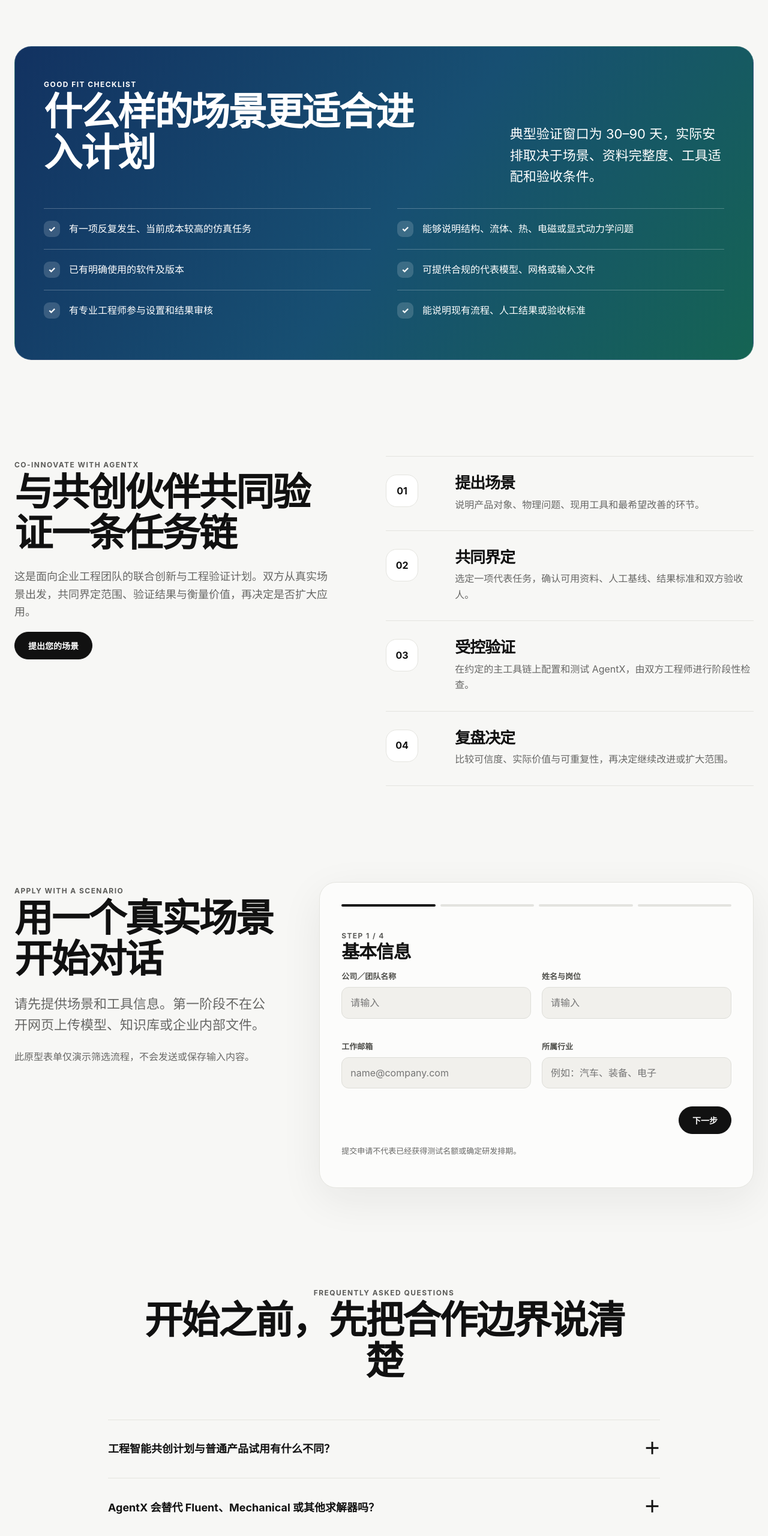
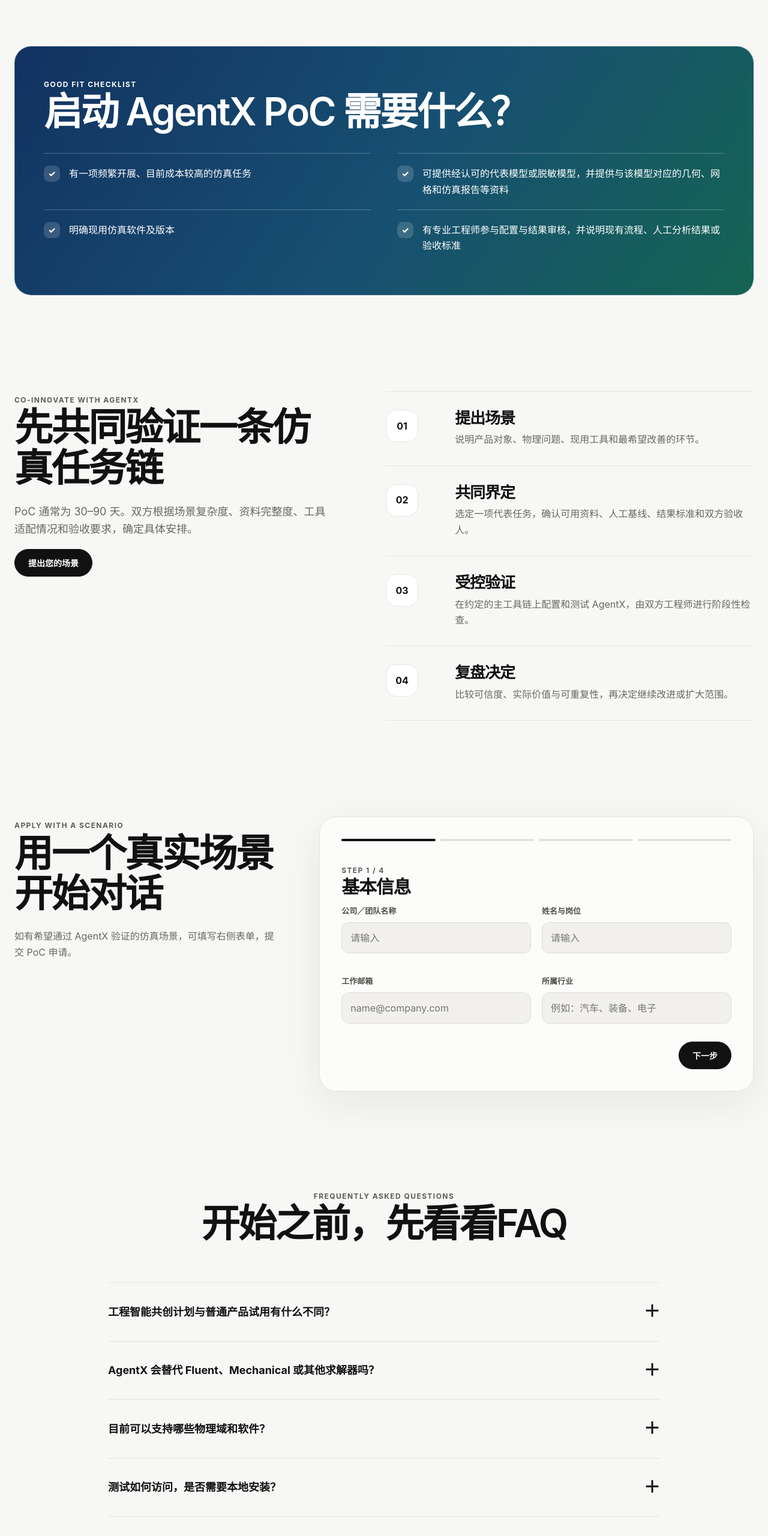
Before and after one commit to Beijington/AgentX, a plain HTML site: page index.html in a window 1280 px wide. Shown: the part 5540-8100 px from the top of the page at 60% size. Drawn offline with Linux system fonts and the light colour scheme.

Commit message:
更新 PoC 申请流程与官网邀请文案

```diff
--- a/index.html
+++ b/index.html
@@ -289,7 +289,8 @@
     .faq-item.open .plus { transform: rotate(45deg); }
     .plus { font-size: 27px; transition: .2s ease; }
 
-    .final-cta { text-align: center; padding: 95px 24px; border: 1px solid var(--line); border-radius: 28px; background: radial-gradient(circle at 50% 10%, rgba(107,174,255,.18), transparent 35%), radial-gradient(circle at 68% 66%, rgba(66,189,164,.14), transparent 30%), var(--panel); }
+    .final-cta { text-align: center; padding: 95px 24px; border: 1px solid #ead9ce; border-radius: 28px; background: linear-gradient(120deg, #fff1da, #f9e8dc 50%, #f4dfe7); }
+    .final-cta .dot { background: #a45e46; }
     .final-cta h2 { max-width: 800px; margin-inline: auto; }
     .final-cta p { max-width: 640px; margin: 0 auto 30px; color: var(--muted); }
     footer { padding: 34px 0 48px; border-top: 1px solid var(--line); }
@@ -569,17 +570,15 @@
 
     <section class="shell" id="fit">
       <div class="fit-panel">
-        <div class="section-intro" style="margin-bottom:0">
-          <div><div class="eyebrow">Good fit checklist</div><h2>什么样的场景更适合进入计划</h2></div>
-          <p class="lead">典型验证窗口为 30–90 天，实际安排取决于场景、资料完整度、工具适配和验收条件。</p>
+        <div>
+          <div class="eyebrow">Good fit checklist</div>
+          <h2>启动 AgentX PoC 需要什么？</h2>
         </div>
         <div class="fit-list">
-          <div class="fit-item"><span class="check">✓</span><span>有一项反复发生、当前成本较高的仿真任务</span></div>
-          <div class="fit-item"><span class="check">✓</span><span>能够说明结构、流体、热、电磁或显式动力学问题</span></div>
-          <div class="fit-item"><span class="check">✓</span><span>已有明确使用的软件及版本</span></div>
-          <div class="fit-item"><span class="check">✓</span><span>可提供合规的代表模型、网格或输入文件</span></div>
-          <div class="fit-item"><span class="check">✓</span><span>有专业工程师参与设置和结果审核</span></div>
-          <div class="fit-item"><span class="check">✓</span><span>能说明现有流程、人工结果或验收标准</span></div>
+          <div class="fit-item"><span class="check">✓</span><span>有一项频繁开展、目前成本较高的仿真任务</span></div>
+          <div class="fit-item"><span class="check">✓</span><span>可提供经认可的代表模型或脱敏模型，并提供与该模型对应的几何、网格和仿真报告等资料</span></div>
+          <div class="fit-item"><span class="check">✓</span><span>明确现用仿真软件及版本</span></div>
+          <div class="fit-item"><span class="check">✓</span><span>有专业工程师参与配置与结果审核，并说明现有流程、人工分析结果或验收标准</span></div>
         </div>
       </div>
     </section>
@@ -588,8 +587,8 @@
       <div class="partner-grid">
         <div class="partner-sticky">
           <div class="eyebrow">Co-innovate with AgentX</div>
-          <h2>与共创伙伴共同验证一条任务链</h2>
-          <p>这是面向企业工程团队的联合创新与工程验证计划。双方从真实场景出发，共同界定范围、验证结果与衡量价值，再决定是否扩大应用。</p>
+          <h2>先共同验证一条仿真任务链</h2>
+          <p>PoC 通常为 30–90 天。双方根据场景复杂度、资料完整度、工具适配情况和验收要求，确定具体安排。</p>
           <a class="btn btn-primary" href="#apply">提出您的场景</a>
         </div>
         <div class="timeline">
@@ -606,8 +605,7 @@
         <div class="application-copy">
           <div class="eyebrow">Apply with a scenario</div>
           <h2>用一个真实场景开始对话</h2>
-          <p class="lead">请先提供场景和工具信息。第一阶段不在公开网页上传模型、知识库或企业内部文件。</p>
-          <p class="muted">此原型表单仅演示筛选流程，不会发送或保存输入内容。</p>
+          <p class="muted">如有希望通过 AgentX 验证的仿真场景，可填写右侧表单，提交 PoC 申请。</p>
         </div>
         <form class="form-card" id="partner-form" novalidate>
           <div class="progress" aria-label="申请进度"><span class="active"></span><span></span><span></span><span></span></div>
@@ -649,8 +647,6 @@
             <span class="eyebrow">Step 4 / 4</span><h3>验证条件</h3>
             <div class="field-grid">
               <div class="field"><label for="model">代表模型或输入文件</label><select id="model"><option>可以提供脱敏资料</option><option>需要进一步确认</option><option>暂时无法提供</option></select></div>
-              <div class="field"><label for="baseline">人工结果或流程基线</label><select id="baseline"><option>已有可比较基线</option><option>可以共同建立</option><option>目前没有</option></select></div>
-              <div class="field"><label for="reviewer">工程师参与审核</label><select id="reviewer"><option>已有明确审核人</option><option>可以安排</option><option>尚未确定</option></select></div>
               <div class="field"><label for="timing">期望开始时间</label><input id="timing" placeholder="例如：未来 1–3 个月"></div>
               <div class="field full"><label for="note">补充说明</label><textarea id="note" placeholder="您希望 AgentX 帮助改善什么？"></textarea></div>
             </div>
@@ -666,13 +662,12 @@
             <button class="btn btn-secondary" type="button" id="prev-step" style="visibility:hidden">上一步</button>
             <button class="btn btn-primary" type="button" id="next-step">下一步</button>
           </div>
-          <p class="form-note">提交申请不代表已经获得测试名额或确定研发排期。</p>
         </form>
       </div>
     </section>
 
     <section class="shell" id="faq">
-      <div class="center-intro"><div class="eyebrow">Frequently asked questions</div><h2>开始之前，先把合作边界说清楚</h2></div>
+      <div class="center-intro"><div class="eyebrow">Frequently asked questions</div><h2>开始之前，先看看FAQ</h2></div>
       <div class="faq">
         <div class="faq-item"><button type="button" aria-expanded="false">工程智能共创计划与普通产品试用有什么不同？<span class="plus">＋</span></button><div class="answer">共创伙伴围绕一项真实任务与 AgentX 团队共同界定、验证和复盘，需要提供工程资料、人工基线和专业审核。这不是开放注册后的通用软件体验。</div></div>
         <div class="faq-item"><button type="button" aria-expanded="false">AgentX 会替代 Fluent、Mechanical 或其他求解器吗？<span class="plus">＋</span></button><div class="answer">不会。专业计算仍由选定的 CAE 工具完成。AgentX 协助理解任务、准备和核对配置、调用工具、记录过程并整理结果。</div></div>
@@ -686,9 +681,9 @@
     <section class="shell">
       <div class="final-cta">
         <div class="eyebrow"><span class="dot"></span> Invitation to collaborate</div>
-        <h2>准备好用一个真实场景<br>参与 AgentX 的工程智能共创了吗？</h2>
-        <p>从产品对象、仿真问题和现用工具开始。团队会先判断场景与当前验证范围是否匹配。</p>
-        <a class="btn btn-primary" href="#apply">提交共创场景</a>
+        <h2>从一个真实场景，开启工程仿真共创</h2>
+        <p>加入PERA AgentX工程智能共创计划</p>
+        <a class="btn btn-primary" href="#apply">测试申请</a>
       </div>
     </section>
   </main>
@@ -851,7 +846,7 @@
       steps.forEach((step, i) => step.classList.toggle('active', i === current));
       progress.forEach((bar, i) => bar.classList.toggle('active', i <= current));
       prev.style.visibility = current === 0 ? 'hidden' : 'visible';
-      next.textContent = current === steps.length - 1 ? '完成演示申请' : '下一步';
+      next.textContent = current === steps.length - 1 ? '提交申请' : '下一步';
     }
     prev.addEventListener('click', () => showStep(current - 1));
     next.addEventListener('click', () => {
```
